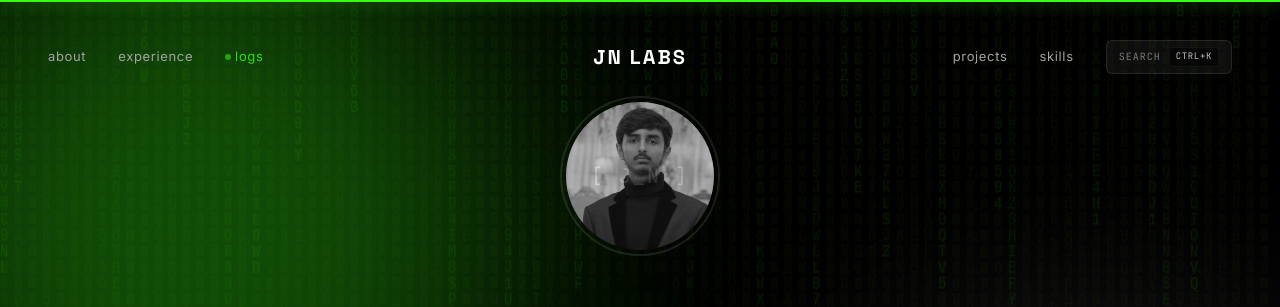
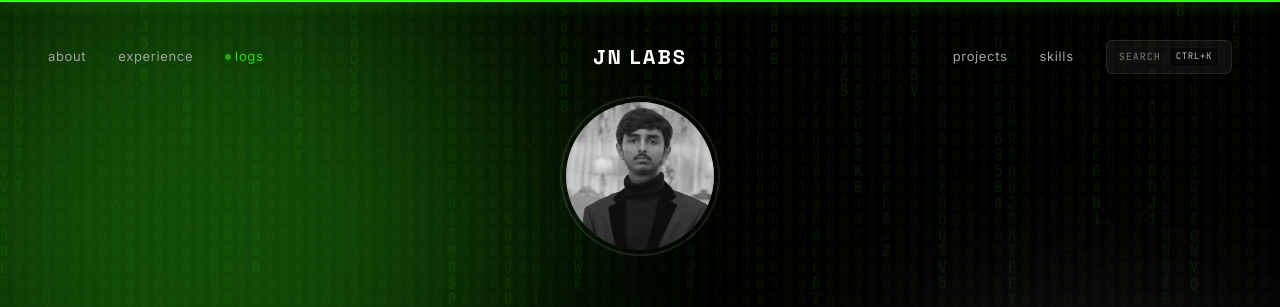
Before and after one commit to beginnercodee/Portfolio, a Next.js app: page / in a window 1280 px wide. Shown: the top 307 px of the page. Built offline with nearby package versions, Linux system fonts and the light colour scheme; no server answers.

Commit message:
fix: prevent avatar placeholder initials from showing behind profile image

```diff
--- a/src/components/Hero.tsx
+++ b/src/components/Hero.tsx
@@ -41,22 +41,22 @@ export default function Hero() {
            className="relative w-32 h-32 md:w-40 md:h-40 rounded-full border-2 border-white/10 p-1 overflow-hidden backdrop-blur-md group hover:border-glow-green/50 transition-colors duration-500"
         >
           <div className="w-full h-full rounded-full bg-[#111] overflow-hidden relative flex items-center justify-center">
-            {/* INSTRUCTION FOR USER: Add profile.jpg or profile.png to the 'public' folder */}
-            {!imgError && (
+            {!imgError ? (
               <Image
                 src="/profile.jpg"
                 alt="Jamal Nadeem"
                 fill
                 priority
-                className="absolute w-full h-full object-cover filter grayscale group-hover:grayscale-0 transition-all duration-800 opacity-80 group-hover:opacity-100 object-top"
+                className="absolute w-full h-full object-cover filter grayscale group-hover:grayscale-0 transition-all duration-700 opacity-95 group-hover:opacity-100 object-top"
                 sizes="(max-width: 768px) 128px, 160px"
                 onError={() => setImgError(true)}
               />
+            ) : (
+              /* Fallback Initials (shown only if image fails to load) */
+              <span className="text-secondary tracking-widest font-mono text-xl group-hover:text-glow-green transition-colors">
+                [ J_N ]
+              </span>
             )}
-            {/* Fallback Initials */}
-            <span className="text-secondary tracking-widest font-mono text-xl group-hover:text-glow-green transition-colors">
-              [ J_N ]
-            </span>
           </div>
         </motion.div>
       </motion.div>
```
Also changed, not shown: 1 other file (tests, documents, lock files or other folders).
